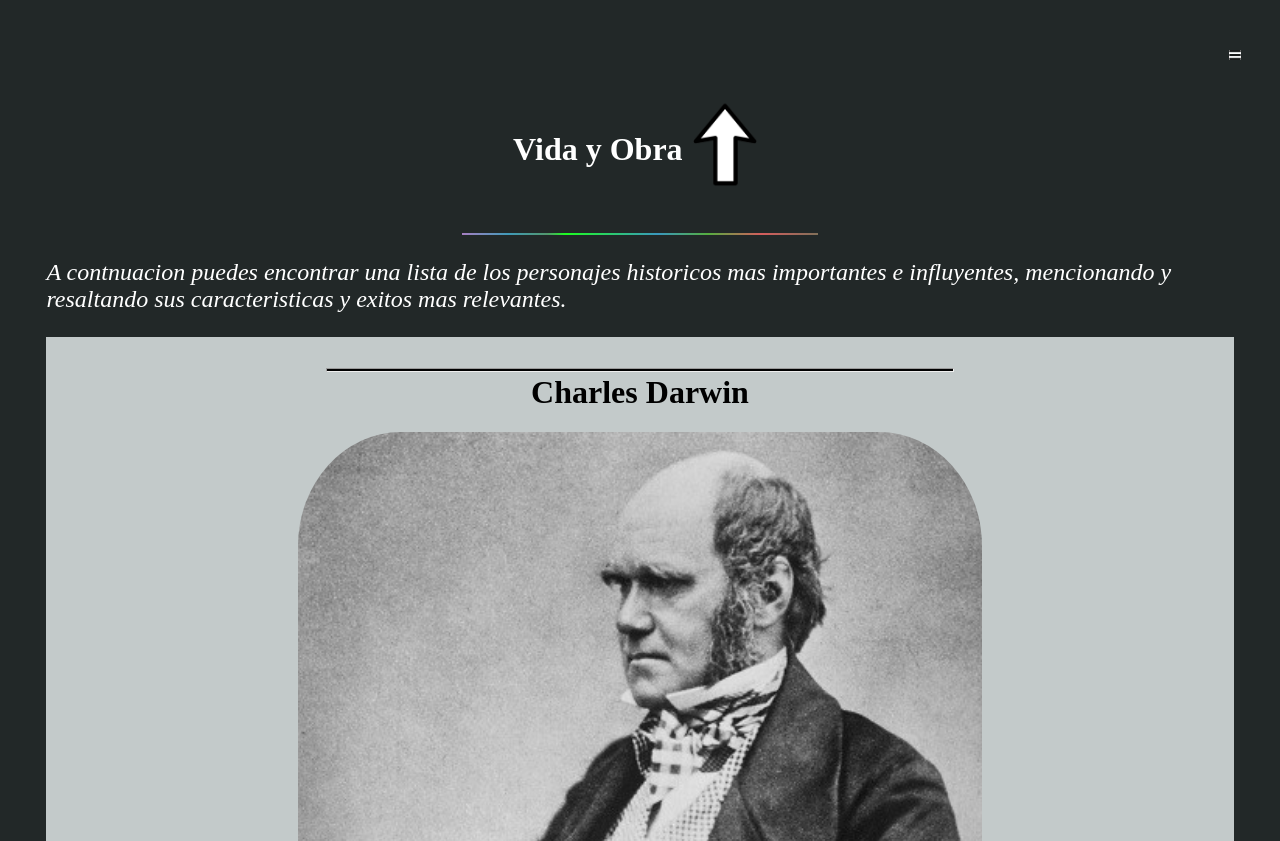
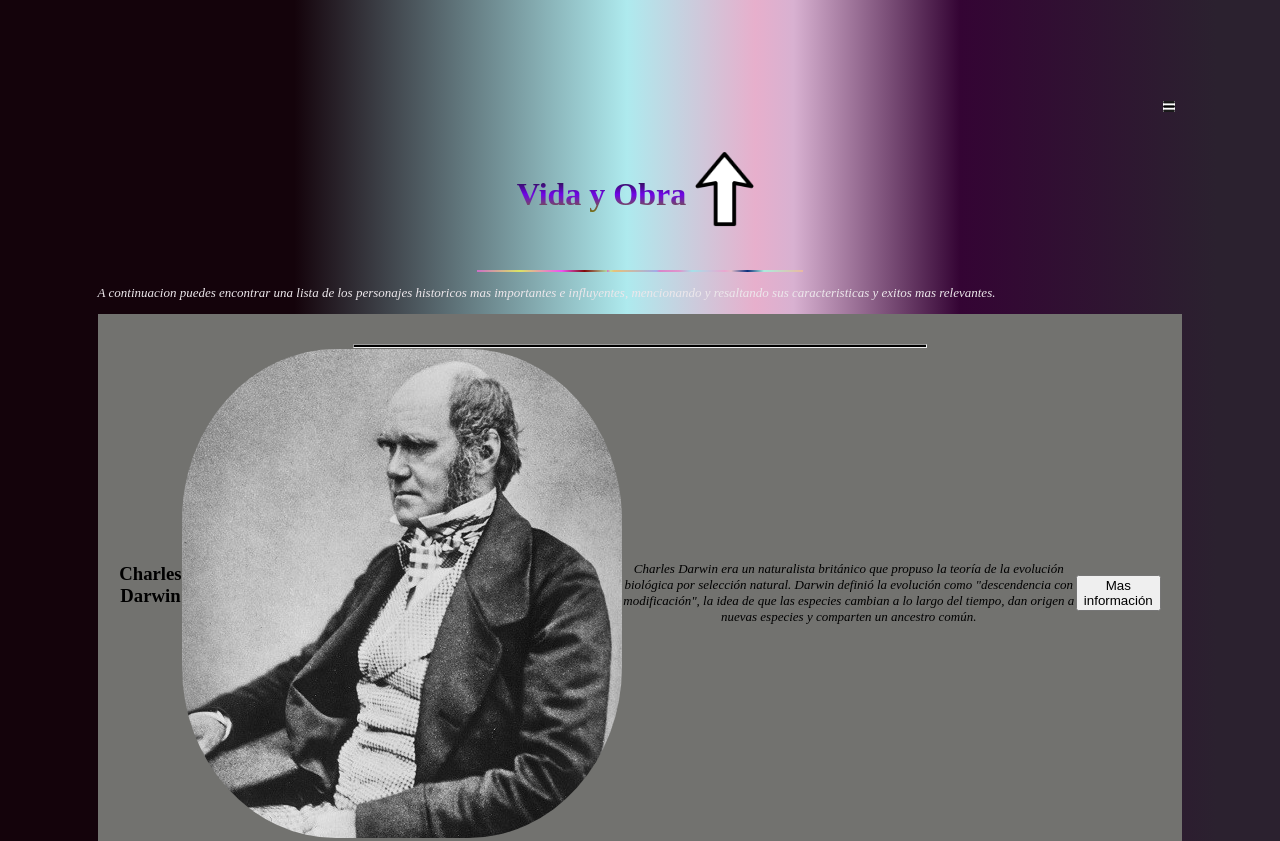
Before and after one commit to 22kellinirias/PROYECTO-Final, a plain HTML site: page index.html in a window 1280 px wide. Shown: the top 841 px of the page. Drawn offline with Linux system fonts and the light colour scheme.

Commit message:
trabajando en media para tablet con index y dandole estilos

```diff
--- a/assets/css/estilos.css
+++ b/assets/css/estilos.css
@@ -29,20 +29,21 @@ background: linear-gradient(90deg, rgba(167,127,194,1) 0%, rgba(64,154,185,1) 13
 .menu1{
   width: 5%;
   position: relative;
-  left: 98%;
+  left: 92%;
 
 }
 
 .x{
   width: 4%;
+  position: relative;
+  left: 92%;
 }
 
 #encabezado{
   background-color: rgb(5, 5, 5);
   padding: 5%;
   width: 100%;
-  display: flex;
-  justify-content: end;
+
 }
 
 .detalles{
@@ -53,7 +54,7 @@ background: linear-gradient(90deg, rgba(167,127,194,1) 0%, rgba(64,154,185,1) 13
 .p2{
   font-style: italic;
   color: white;
- text-align: center;
+ text-align: left;
 
 
 }
@@ -81,7 +82,7 @@ p{
   justify-content: center;
 }
 
-#darwin{
+#h1-1{
   margin-top: 1.5px;
 }
 
@@ -239,7 +240,7 @@ summary{
 
 }
 
-.final-img2{
+.fin-img2{
   width: 6%;
 
 }
@@ -257,9 +258,95 @@ summary{
 no hace ninghun cambio de posecionar ala derecha igual que menu y al momento de tocar
  la imagen menu  se pocesiona al centro
 */
-@media screen and (max-width:600px){
-  #Contenedor{
-   flex-direction: column;
+@media screen and (min-width:600px){
+  body{
+    background: rgb(20,3,11);
+    background: -moz-linear-gradient(90deg, rgba(20,3,11,1) 23%, rgba(174,234,238,1) 49%, rgba(231,175,204,1) 59%, rgba(216,177,209,1) 62%, rgba(52,4,52,1) 75%, rgba(43,33,47,1) 95%);
+    background: -webkit-linear-gradient(90deg, rgba(20,3,11,1) 23%, rgba(174,234,238,1) 49%, rgba(231,175,204,1) 59%, rgba(216,177,209,1) 62%, rgba(52,4,52,1) 75%, rgba(43,33,47,1) 95%);
+    background: linear-gradient(90deg, rgba(20,3,11,1) 23%, rgba(174,234,238,1) 49%, rgba(231,175,204,1) 59%, rgba(216,177,209,1) 62%, rgba(52,4,52,1) 75%, rgba(43,33,47,1) 95%);
+    filter: progid:DXImageTransform.Microsoft.gradient(startColorstr="#14030b",endColorstr="#2b212f",GradientType=1);
+    padding: 7%;
+  }
+
+  .inicio{
+    background: -webkit-linear-gradient(rgb(18, 19, 18), rgb(112, 5, 233),rgb(117, 119, 3));
+    -webkit-background-clip: text;
+    -webkit-text-fill-color: transparent;
+    text-align: center;
+    font-size: xx-large;
+    text-align: center;
+    margin-bottom: 1%;
 
   }
+
+  .linea-prin{
+    width: 30%;
+    height: 2px;
+    background: rgb(151,7,180);
+    background: -moz-linear-gradient(90deg, rgba(151,7,180,1) 0%, rgba(204,111,198,1) 0%, rgba(218,229,99,1) 13%, rgba(237,84,242,1) 26%, rgba(127,11,11,1) 33%, rgba(178,220,163,1) 40%, rgba(207,207,207,0.4593545751633987) 40%, rgba(210,122,200,1) 40%, rgba(195,227,154,1) 41%, rgba(231,193,122,1) 42%, rgba(161,173,231,1) 55%, rgba(216,134,202,1) 56%, rgba(224,148,204,1) 62%, rgba(165,225,233,1) 66%, rgba(234,167,208,1) 76%, rgba(226,187,201,1) 78%, rgba(13,48,125,1) 83%, rgba(173,235,222,1) 88%, rgba(234,185,161,1) 100%, rgba(226,207,53,0.10314542483660127) 100%);
+    background: -webkit-linear-gradient(90deg, rgba(151,7,180,1) 0%, rgba(204,111,198,1) 0%, rgba(218,229,99,1) 13%, rgba(237,84,242,1) 26%, rgba(127,11,11,1) 33%, rgba(178,220,163,1) 40%, rgba(207,207,207,0.4593545751633987) 40%, rgba(210,122,200,1) 40%, rgba(195,227,154,1) 41%, rgba(231,193,122,1) 42%, rgba(161,173,231,1) 55%, rgba(216,134,202,1) 56%, rgba(224,148,204,1) 62%, rgba(165,225,233,1) 66%, rgba(234,167,208,1) 76%, rgba(226,187,201,1) 78%, rgba(13,48,125,1) 83%, rgba(173,235,222,1) 88%, rgba(234,185,161,1) 100%, rgba(226,207,53,0.10314542483660127) 100%);
+    background: linear-gradient(90deg, rgba(151,7,180,1) 0%, rgba(204,111,198,1) 0%, rgba(218,229,99,1) 13%, rgba(237,84,242,1) 26%, rgba(127,11,11,1) 33%, rgba(178,220,163,1) 40%, rgba(207,207,207,0.4593545751633987) 40%, rgba(210,122,200,1) 40%, rgba(195,227,154,1) 41%, rgba(231,193,122,1) 42%, rgba(161,173,231,1) 55%, rgba(216,134,202,1) 56%, rgba(224,148,204,1) 62%, rgba(165,225,233,1) 66%, rgba(234,167,208,1) 76%, rgba(226,187,201,1) 78%, rgba(13,48,125,1) 83%, rgba(173,235,222,1) 88%, rgba(234,185,161,1) 100%, rgba(226,207,53,0.10314542483660127) 100%);
+    filter: progid:DXImageTransform.Microsoft.gradient(startColorstr="#9707b4",endColorstr="#e2cf35",GradientType=1);
+  }
+
+  .inicio-p{
+    color: rgb(236, 231, 235);
+    font-style: oblique;
 }
+
+.principio{
+  background-color: #72726f;
+  padding: 2%;
+}
+
+.caja1{
+flex-direction: row;
+}
+
+#h1-1{
+  margin-top: 1.5px;
+}
+
+#encabezado{
+  padding: 5%;
+  width: 100%;
+  background: rgb(151,7,180);
+  background: -moz-linear-gradient(90deg, rgba(151,7,180,1) 0%, rgba(204,111,198,1) 28%, rgba(99,227,229,1) 39%, rgba(20,233,205,1) 39%, rgba(207,207,207,0.4593545751633987) 40%, rgba(210,122,200,1) 40%, rgba(195,227,154,1) 41%, rgba(231,193,122,1) 42%, rgba(231,161,206,1) 47%, rgba(216,134,202,1) 56%, rgba(224,148,204,1) 62%, rgba(233,165,207,1) 70%, rgba(234,167,208,1) 76%, rgba(237,177,197,1) 76%, rgba(235,182,173,1) 83%, rgba(234,185,161,1) 86%, rgba(226,207,53,0.10314542483660127) 100%);
+  background: -webkit-linear-gradient(90deg, rgba(151,7,180,1) 0%, rgba(204,111,198,1) 28%, rgba(99,227,229,1) 39%, rgba(20,233,205,1) 39%, rgba(207,207,207,0.4593545751633987) 40%, rgba(210,122,200,1) 40%, rgba(195,227,154,1) 41%, rgba(231,193,122,1) 42%, rgba(231,161,206,1) 47%, rgba(216,134,202,1) 56%, rgba(224,148,204,1) 62%, rgba(233,165,207,1) 70%, rgba(234,167,208,1) 76%, rgba(237,177,197,1) 76%, rgba(235,182,173,1) 83%, rgba(234,185,161,1) 86%, rgba(226,207,53,0.10314542483660127) 100%);
+  background: linear-gradient(90deg, rgba(151,7,180,1) 0%, rgba(204,111,198,1) 28%, rgba(99,227,229,1) 39%, rgba(20,233,205,1) 39%, rgba(207,207,207,0.4593545751633987) 40%, rgba(210,122,200,1) 40%, rgba(195,227,154,1) 41%, rgba(231,193,122,1) 42%, rgba(231,161,206,1) 47%, rgba(216,134,202,1) 56%, rgba(224,148,204,1) 62%, rgba(233,165,207,1) 70%, rgba(234,167,208,1) 76%, rgba(237,177,197,1) 76%, rgba(235,182,173,1) 83%, rgba(234,185,161,1) 86%, rgba(226,207,53,0.10314542483660127) 100%);
+  filter: progid:DXImageTransform.Microsoft.gradient(startColorstr="#9707b4",endColorstr="#e2cf35",GradientType=1);
+}
+
+.art{
+  display: flex;
+  align-items: center;
+}
+
+p{
+  font-style: italic;
+  font-size: small;
+}
+
+
+.aristoteles{
+  width: 50%;
+  height: 80%;
+  border-radius: 35%;
+}
+
+.img1{
+  width: 50%;
+  height: 80%;
+  border-radius: 35%;
+
+}
+
+.principio-tablet{
+  display: flex;
+  flex-direction: row;
+  justify-content: center;
+  align-items: flex-end;
+}
+}
+
+@media screen and (min-width:1200px)
--- a/index.html
+++ b/index.html
@@ -32,68 +32,83 @@
 
 
 
-    <p class="inicio-p">A contnuacion puedes encontrar una lista de los personajes historicos mas importantes e influyentes, mencionando y resaltando sus caracteristicas y exitos mas relevantes.</p>
+    <p class="inicio-p">A continuacion puedes encontrar una lista de los personajes historicos mas importantes e influyentes, mencionando y resaltando sus caracteristicas y exitos mas relevantes.</p>
 
+
+    <section class="principio-tablet">
     <main class="principio">
 <div class="caja1">
         <hr class="lin1">
-    <h1 id="darwin">Charles Darwin</h1>
+    <article class="art">
+        <h1 id="h1-1">Charles Darwin</h1>
         <img src="./Assets/img/charles-darwin.jpg" class="img1">
         <p>Charles Darwin era un naturalista británico que propuso la teoría de la evolución biológica por selección natural. Darwin definió la evolución como "descendencia con modificación", la idea de que las especies cambian a lo largo del tiempo, dan origen a nuevas especies y comparten un ancestro común.</p>
         <form method="get" action="https://www.biografiasyvidas.com/monografia/darwin/">
             <button type="submit">Mas información</form>
+    </article>
 </div>
 
 
 <div class="caja1">
     <hr class="lin2">
+    <article class="art">
         <h1 id="h1-1">Aristóteles</h1>
         <img src="./Assets/img/Aristóteles.jpg" class="aristoteles">
         <p>Fue un filósofo, polímata y científico nacido en la ciudad de Estagira, al norte de la Antigua Grecia. Es considerado junto a Platón, el padre de la filosofía occidental. Sus ideas han ejercido una enorme influencia sobre la historia intelectual de Occidente por más de dos milenios.</p>
         <form method="get" action="https://www.biografiasyvidas.com/monografia/aristoteles/">
             <button type="submit">Mas información</form>
+    </article>
 </div>
 
 
 <div class="caja1">
     <hr class="lin3">
+    <article class="art">
         <h1 id="h1-1">Napoleón Bonaparte</h1>
         <img src="./Assets/img/Napoleón.jpg" class="napoleon">
         <p>Napoleón Bonaparte fue un líder político y militar francés que saltó a la fama durante la Revolución Francesa y dirigió campañas exitosas. durante las Guerras Revolucionarias . Fue el líder de facto de la República Francesa como Primer Cónsul desde 1799 hasta 1804, luego Emperador de los franceses desde 1804 hasta 1814 y nuevamente en 1815</p>
         <form method="get" action="https://www.biografiasyvidas.com/monografia/napoleon/">
             <button type="submit">Mas información</form>
+    </article>
 </div>
 
 
 <div class="caja1">
     <hr class="lin4">
+    <article class="art">
         <h1 id="h1-1">Julio César</h1>
         <img src="./Assets/img/Julio-César.jpg" class="img1">
         <p> Fue un general y estadista romano . Miembro del Primer Triunvirato , César dirigió los ejércitos romanos en las Guerras de las Galias antes de derrotar a su rival político Pompeyo en una guerra civil , y posteriormente se convirtió en dictador desde el 49 a. C. hasta su asesinato en el 44 a.</p>
         <form method="get" action="https://www.britannica.com/biography/Julius-Caesar-Roman-ruler">
             <button type="submit">Mas información</form>
+    </article>
 </div>
 
 
 <div class="caja1">
     <hr class="lin5">
+    <article class="art">
         <h1 id="h1-1">Platón</h1>
         <img src="./Assets/img/Platón.jpg" class="platon">
         <p>Fue un filósofo griego seguidor de Sócrates y maestro de Aristóteles En 387 a. C. fundó la Academia de Atenas institución que continuaría a lo largo de más de novecientos años y a la que Aristóteles acudiría desde Estagira a estudiar filosofía alrededor del 367 a. C.,</p>
         <form method="get" action="https://encyclopaedia.herdereditorial.com/wiki/Autor:Plat%C3%B3n">
             <button type="submit">Mas información</form>
+    </article>
 </div>
 
 
 <div class="caja1">
     <hr class="linea6">
+    <article class="art">
         <h1 id="h1-1">Albert Einstein</h1>
         <img src="./Assets/img/Albert-Einstein.jpg" class="img1">
         <p>Fue un físico alemán de origen judío, nacionalizado después suizo, austriaco y estadounidense. Se le considera el científico más importante, conocido y popular del siglo xx.</p>
         <form method="get" action="https://es.wikipedia.org/wiki/Albert_Einstein">
             <button type="submit">Mas información</form>
+    </article>
 </div>
 </main>
+   </section>
 
 
 <div class="flecha">
```
Lines whose indentation alone changed are shown as unchanged.
